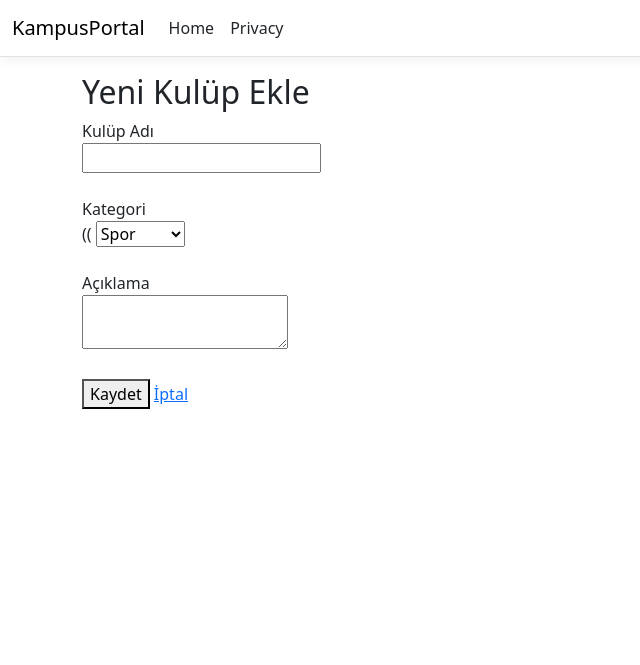
After one commit to samira-05/kampus-portal, an ASP.NET Core app: template Views/Clubs/Create.cshtml in a window 1280 px wide. The commit adds this page. Shown: the top 665 px of the page, without its empty margins (0-640 px from the left). Run offline with ASP.NET Core 8, Linux system fonts and the light colour scheme; the template is opened without the code that fills it, so the values that code supplies are empty; style sheets or scripts are compiled from the project's sources.

Commit message:
ClubsController Create (GET/POST) ve formu eklendi

```diff
--- /dev/null
+++ b/Views/Clubs/Create.cshtml
@@ -0,0 +1,30 @@
+@model KampusPortal.Models.Club
+
+<h2>Yeni Kulüp Ekle</h2>
+
+<form asp-action="Create" method="post">
+	<div>
+		<label asp-for="Name">Kulüp Adı</label><br />
+		<input asp-for="Name" />
+		<span asp-validation-for="Name" style="color:red"></span>
+	</div>
+	<br />
+	<div>
+		<label asp-for="Category">Kategori</label><br />((
+		<select asp-for="Category" asp-items="Html.GetEnumSelectList<KampusPortal.Models.ClubCategory>()"></select>
+	</div>
+	<br />
+	<div>
+		<label asp-for="Description">Açıklama</label><br />
+		<textarea asp-for="Description"></textarea>
+	</div>
+	<br />
+	<button type="submit">Kaydet</button>
+	<a asp-action="Index">İptal</a>
+</form>
+
+@section Scripts {
+@{
+		await Html.RenderPartialAsync("_ValidationScriptsPartial");
+	}
+}
--- a/Views/Clubs/Index.cshtml
+++ b/Views/Clubs/Index.cshtml
@@ -1,6 +1,10 @@
 @model IEnumerable<KampusPortal.Models.Club>
 
 	<h2>Kulüpler</h2>
+
+	<p>
+		<a asp-action="Create">+ Yeni Kulüp Ekle</a>
+	</p>
 
 	<ul>
 		@foreach (var club in Model)
```
Also changed, not shown: Controllers/ClubsController.cs (+20 -0 lines), 2 other files.
